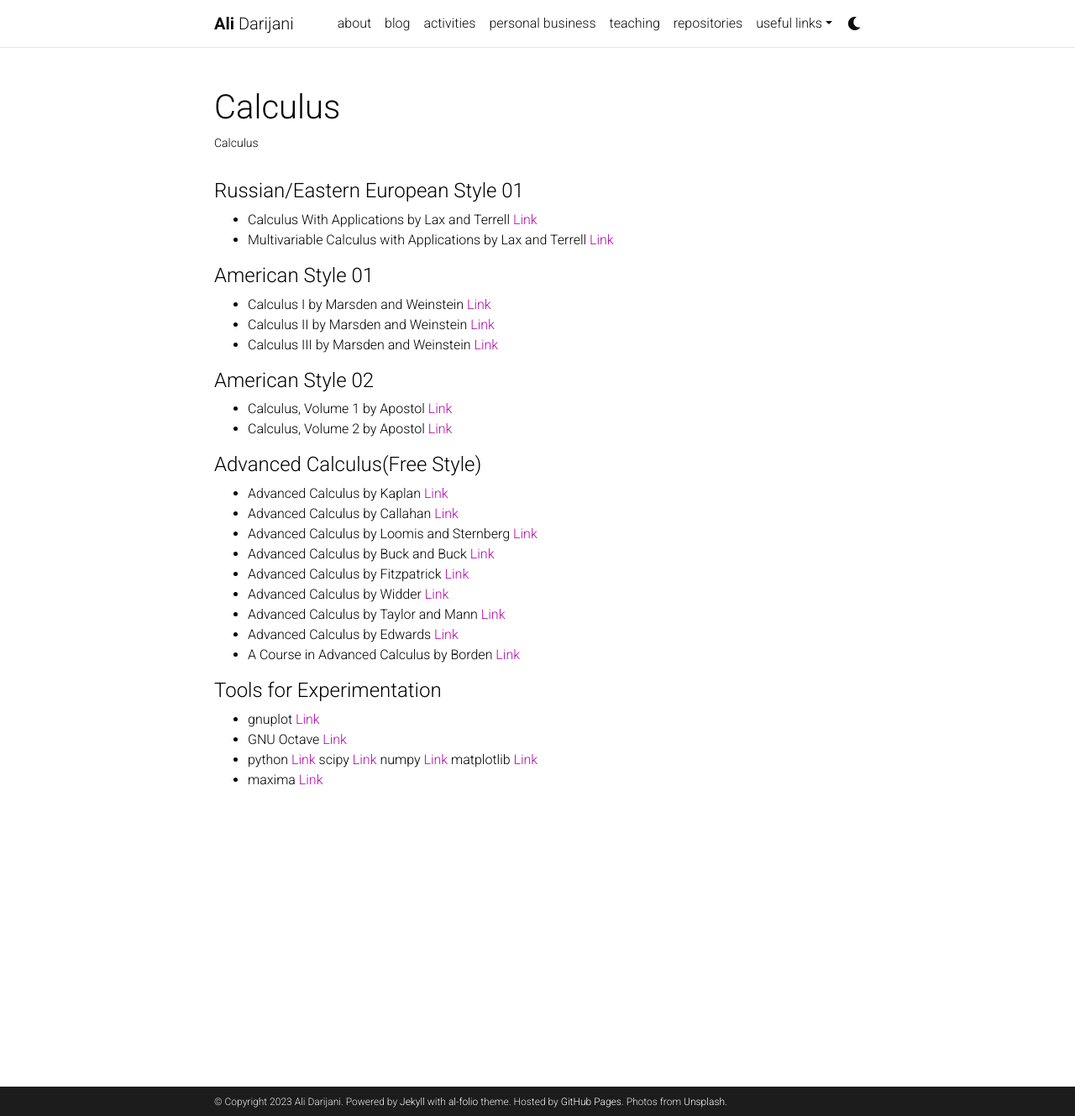
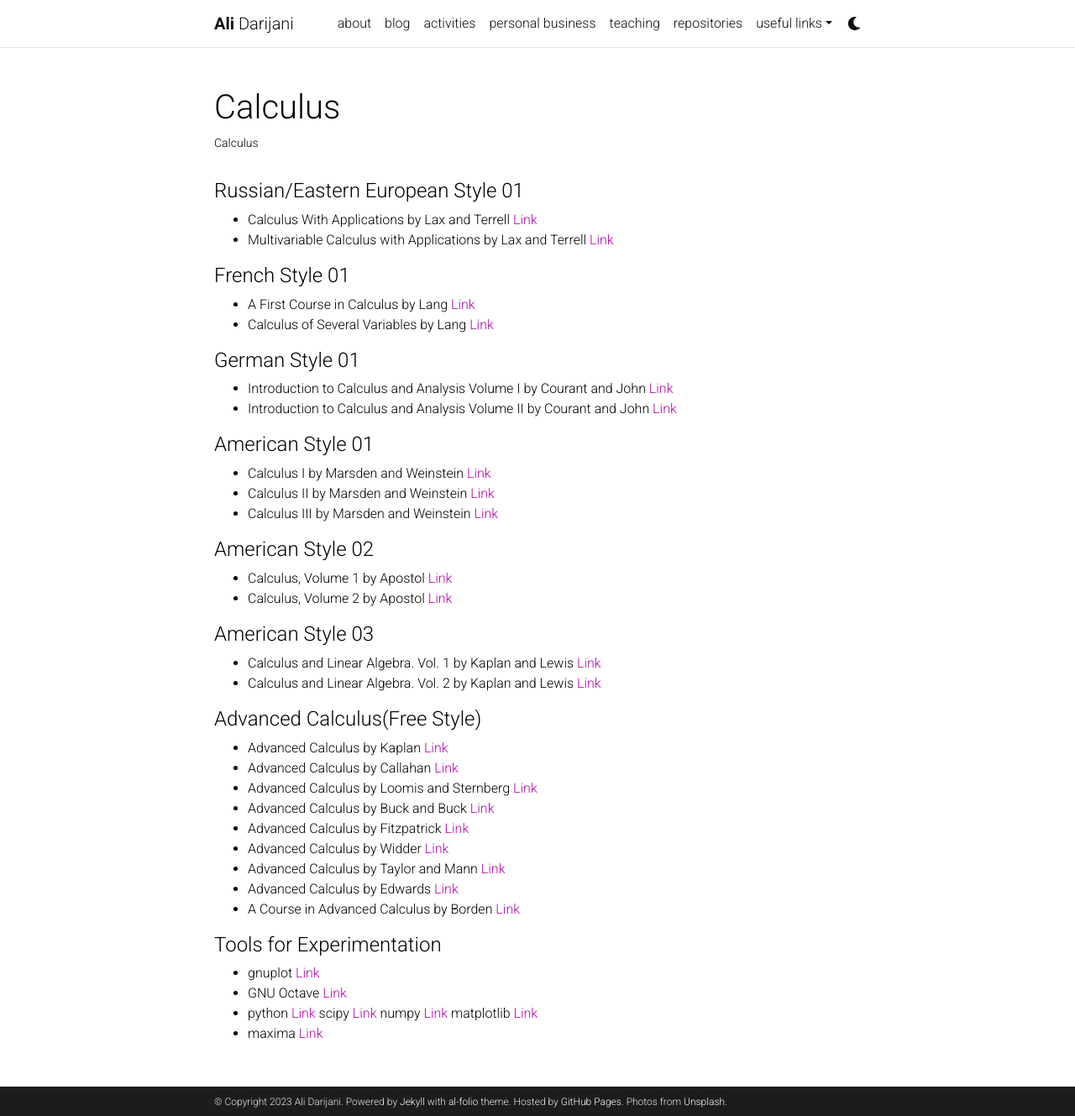
Before and after one commit to adarijani/adarijani.github.io_archived, a Jekyll site: the page built from _projects/t_03_.calculus.md, in a window 1280 px wide and 1329 px high. Shown: the whole window at 84% size. Built offline with Jekyll 4.4.1, drawn with Linux system fonts in a browser that asks for light colours; comment, search, counter and statistics services are not loaded; a style sheet for code colours, icons or effects is not loaded.

Commit message:
Update t_03_.calculus.md

```diff
--- a/_projects/t_03_.calculus.md
+++ b/_projects/t_03_.calculus.md
@@ -9,35 +9,50 @@ category: teaching
 
 #### Russian/Eastern European Style 01
 
-- Calculus With Applications by Lax and Terrell [Link](https://link.springer.com/book/10.1007/978-1-4614-7946-8)
-- Multivariable Calculus with Applications by Lax and Terrell [Link](https://link.springer.com/book/10.1007/978-3-319-74073-7)
+* Calculus With Applications by Lax and Terrell [Link](https://link.springer.com/book/10.1007/978-1-4614-7946-8)
+* Multivariable Calculus with Applications by Lax and Terrell [Link](https://link.springer.com/book/10.1007/978-3-319-74073-7)
+
+#### French Style 01
+
+* A First Course in Calculus by Lang [Link](https://link.springer.com/book/10.1007/978-1-4419-8532-3)
+* Calculus of Several Variables by Lang [Link](https://link.springer.com/book/10.1007/978-1-4612-1068-9)
+
+#### German Style 01
+
+*  Introduction to Calculus and Analysis Volume I by Courant and John [Link](https://link.springer.com/book/10.1007/978-1-4613-8955-2)
+*  Introduction to Calculus and Analysis Volume II by Courant and John [Link](https://link.springer.com/book/10.1007/978-1-4613-8958-3)
 
 #### American Style 01
 
-- Calculus I by Marsden and Weinstein [Link](https://link.springer.com/book/10.1007/978-1-4612-5024-1)
-- Calculus II by Marsden and Weinstein [Link](https://link.springer.com/book/10.1007/978-1-4612-5026-5)
-- Calculus III by Marsden and Weinstein [Link](https://link.springer.com/book/10.1007/978-1-4612-5028-9)
+* Calculus I by Marsden and Weinstein [Link](https://link.springer.com/book/10.1007/978-1-4612-5024-1)
+* Calculus II by Marsden and Weinstein [Link](https://link.springer.com/book/10.1007/978-1-4612-5026-5)
+* Calculus III by Marsden and Weinstein [Link](https://link.springer.com/book/10.1007/978-1-4612-5028-9)
 
 #### American Style 02
 
-- Calculus, Volume 1 by Apostol [Link](https://www.wiley.com/en-us/Calculus%2C+Volume+1%2C+2nd+Edition-p-9781119496731)
-- Calculus, Volume 2 by Apostol [Link](https://www.wiley.com/en-us/Calculus%2C+Volume+2%2C+2nd+Edition-p-9781119496762)
+* Calculus, Volume 1 by Apostol [Link](https://www.wiley.com/en-us/Calculus%2C+Volume+1%2C+2nd+Edition-p-9781119496731)
+* Calculus, Volume 2 by Apostol [Link](https://www.wiley.com/en-us/Calculus%2C+Volume+2%2C+2nd+Edition-p-9781119496762)
+
+#### American Style 03
+
+* Calculus and Linear Algebra. Vol. 1 by Kaplan and Lewis [Link](https://quod.lib.umich.edu/s/spobooks/5597602.0001.001/--calculus-and-linear-algebra-vol-1-vectors-in-the-plane)
+* Calculus and Linear Algebra. Vol. 2 by Kaplan and Lewis [Link](https://quod.lib.umich.edu/s/spobooks/5597602.0002.001/--calculus-and-linear-algebra-vol-2-vector-spaces-many)
 
 #### Advanced Calculus(Free Style)
 
-- Advanced Calculus by Kaplan [Link](https://www.pearson.com/en-us/subject-catalog/p/advanced-calculus/P200000006221/9780201799378?tab=table-of-contents)
-- Advanced Calculus by Callahan [Link](https://link.springer.com/book/10.1007/978-1-4419-7332-0)
-- Advanced Calculus by Loomis and Sternberg [Link](https://www.worldscientific.com/worldscibooks/10.1142/9095#t=aboutBook)
-- Advanced Calculus by Buck and Buck [Link](https://www.google.de/books/edition/Advanced_Calculus/7cYQAAAAQBAJ?hl=en&gbpv=1&dq=advanced+calculus+buck&printsec=frontcover)
-- Advanced Calculus by Fitzpatrick [Link](https://bookstore.ams.org/view?ProductCode=AMSTEXT/5)
-- Advanced Calculus by Widder [Link](https://store.doverpublications.com/0486661032.html)
-- Advanced Calculus by Taylor and Mann [Link](https://www.wiley.com/en-us/Advanced+Calculus%2C+3rd+Edition-p-9780471025665)
-- Advanced Calculus by Edwards [Link](https://link.springer.com/book/10.1007/978-0-8176-8412-9)
-- A Course in Advanced Calculus by Borden [Link](https://store.doverpublications.com/0486150380.html)
+* Advanced Calculus by Kaplan [Link](https://www.pearson.com/en-us/subject-catalog/p/advanced-calculus/P200000006221/9780201799378?tab=table-of-contents)
+* Advanced Calculus by Callahan [Link](https://link.springer.com/book/10.1007/978-1-4419-7332-0)
+* Advanced Calculus by Loomis and Sternberg [Link](https://www.worldscientific.com/worldscibooks/10.1142/9095#t=aboutBook)
+* Advanced Calculus by Buck and Buck [Link](https://www.google.de/books/edition/Advanced_Calculus/7cYQAAAAQBAJ?hl=en&gbpv=1&dq=advanced+calculus+buck&printsec=frontcover)
+* Advanced Calculus by Fitzpatrick [Link](https://bookstore.ams.org/view?ProductCode=AMSTEXT/5)
+* Advanced Calculus by Widder [Link](https://store.doverpublications.com/0486661032.html)
+* Advanced Calculus by Taylor and Mann [Link](https://www.wiley.com/en-us/Advanced+Calculus%2C+3rd+Edition-p-9780471025665)
+* Advanced Calculus by Edwards [Link](https://link.springer.com/book/10.1007/978-0-8176-8412-9)
+* A Course in Advanced Calculus by Borden [Link](https://store.doverpublications.com/0486150380.html)
 
 #### Tools for Experimentation
 
-- gnuplot [Link](http://www.gnuplot.info/)
-- GNU Octave  [Link](https://octave.org/)
-- python [Link](https://www.python.org/) scipy [Link](https://scipy.org/) numpy [Link](https://numpy.org/) matplotlib [Link](https://matplotlib.org/)
-- maxima [Link](https://maxima.sourceforge.io/)
+* gnuplot [Link](http://www.gnuplot.info/)
+* GNU Octave  [Link](https://octave.org/)
+* python [Link](https://www.python.org/) scipy [Link](https://scipy.org/) numpy [Link](https://numpy.org/) matplotlib [Link](https://matplotlib.org/)
+* maxima [Link](https://maxima.sourceforge.io/)
```
